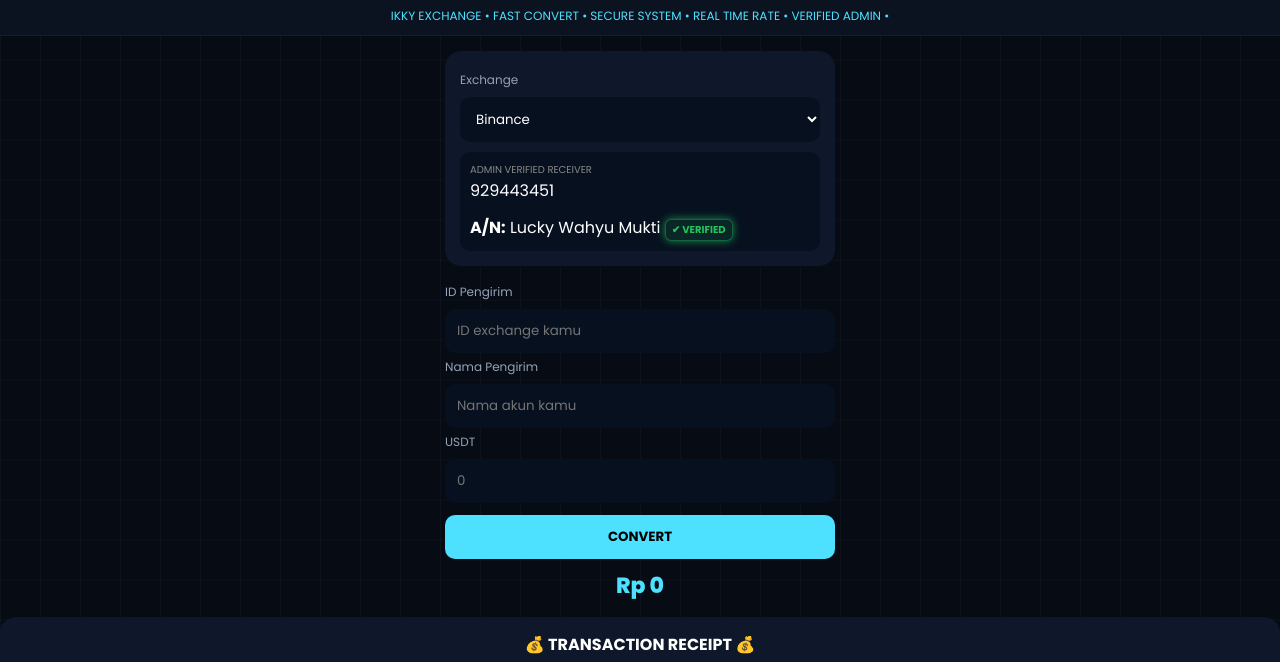
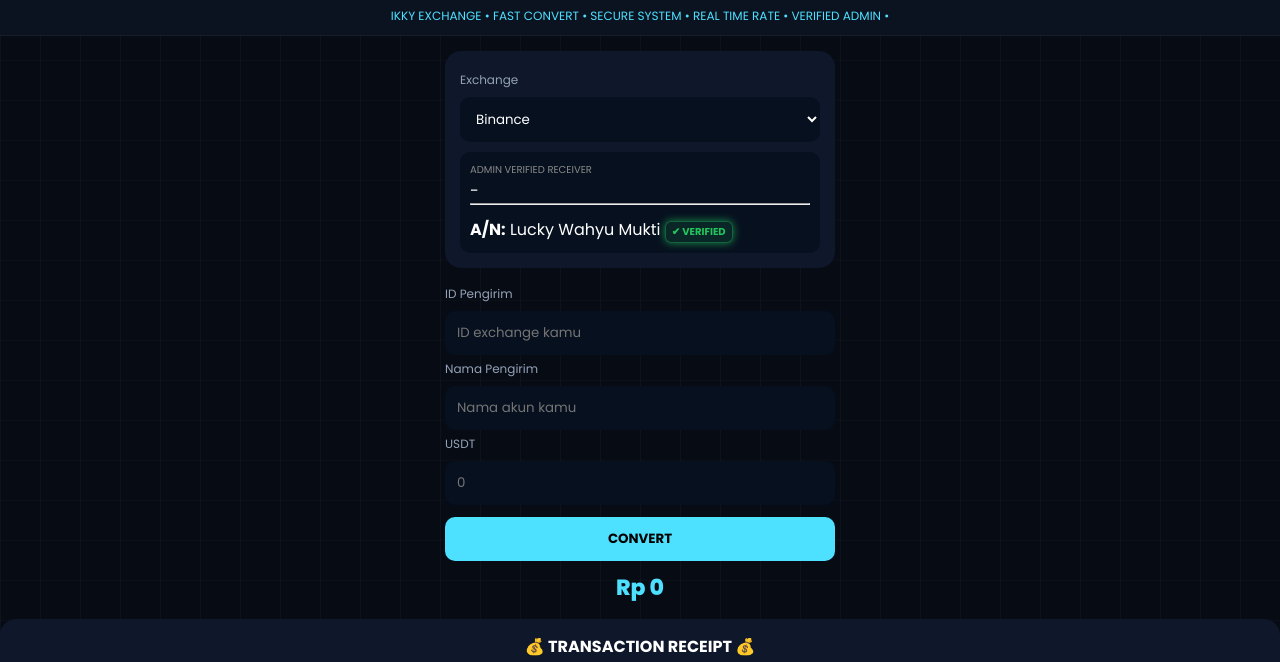
Before and after one commit to maskyr7/ikkyfx, a plain HTML site: page index.html in a window 1280 px wide. Shown: the part 77-739 px from the top of the page. Drawn offline with Linux system fonts and the light colour scheme.

Commit message:
Fix HTML structure and update invoice message
Signed-off-by: maskyr7 <luckywahyumuk@gmail.com>

```diff
--- a/index.html
+++ b/index.html
@@ -233,6 +233,7 @@
 <div style="margin-top:10px;padding:10px;background:#07101f;border-radius:10px;">
 <div class="small">ADMIN VERIFIED RECEIVER</div>
 <div id="receiverId">-</div>
+    <hr>
 <div class="meta-box">
     </div>
     <div style="margin-top:4px;">
@@ -418,7 +419,7 @@
 let receiverId = receiver[ex];
 
 
-
+});
 let msg = `🏦 IKKY EXCHANGE - OFFICIAL INVOICE
 ━━━━━━━━━━━━━━━━━━━━━━
 
```
